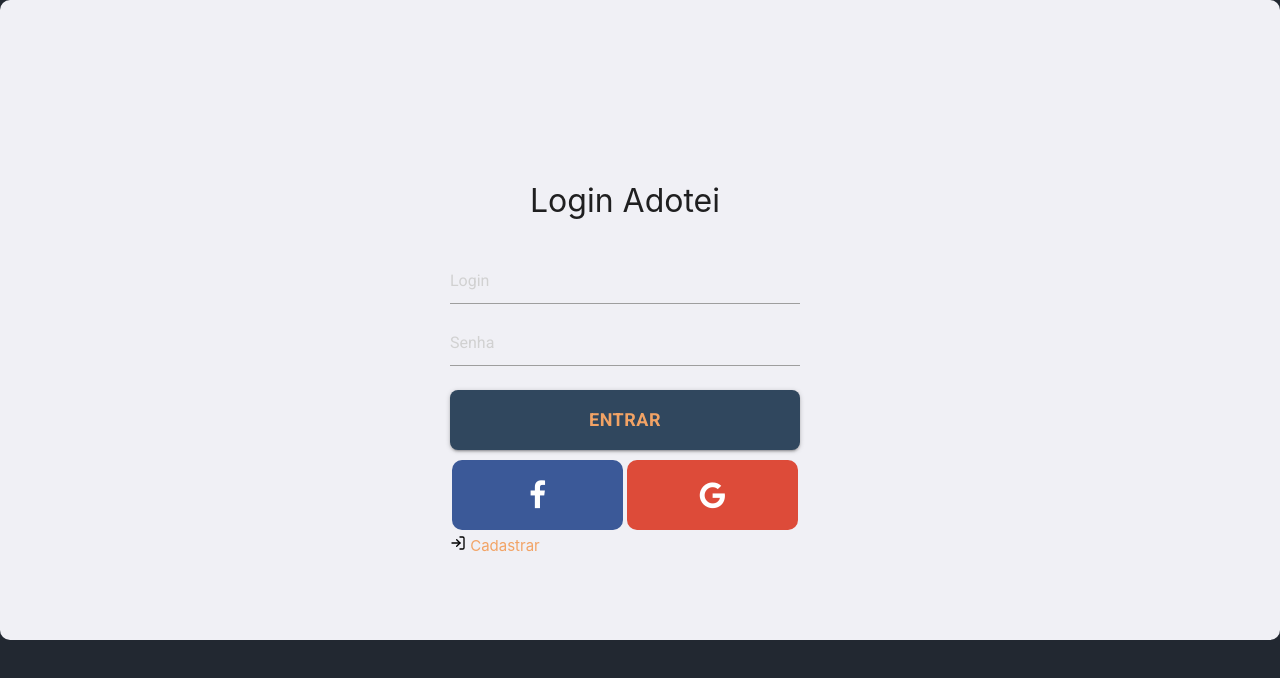
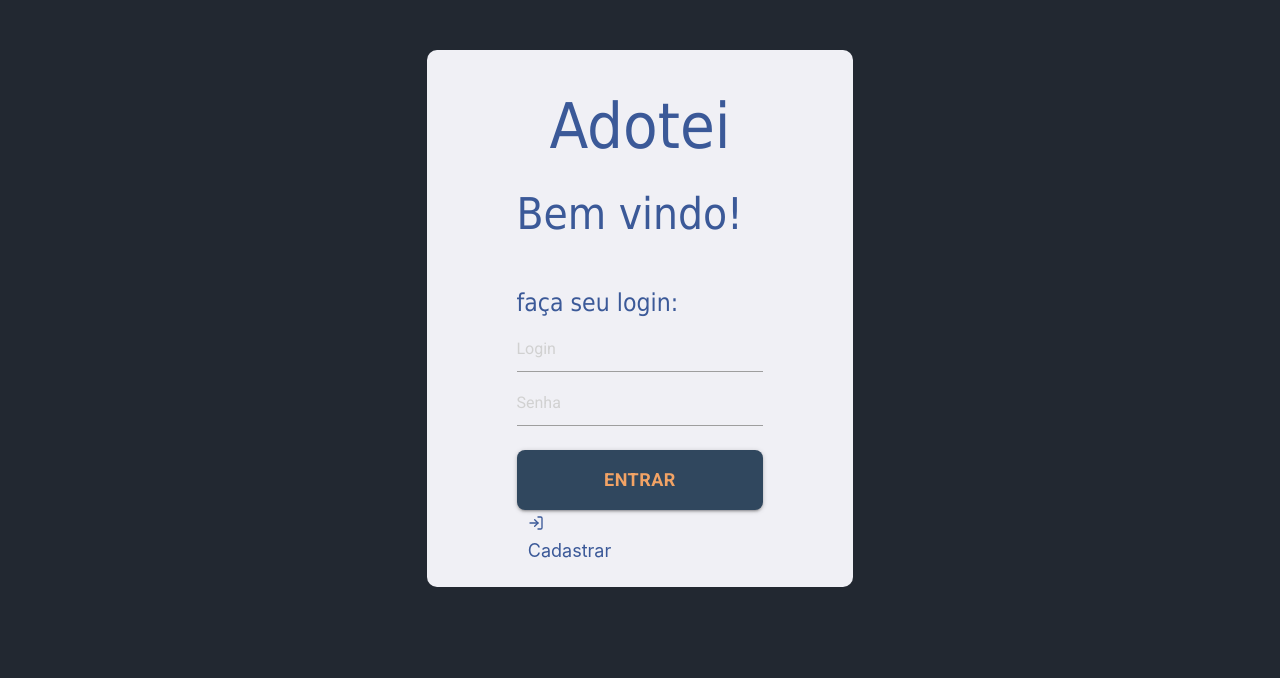
Before and after one commit to Angu-chuleta/Adotei-front, a React (Create React App) app: page / in a window 1280 px wide. Shown: the top 678 px of the page. Built offline with nearby package versions, Linux system fonts and the light colour scheme.

Commit message:
style(login): estilizei a tela de login e cadastro de usuario

```diff
--- a/src/pages/Login/index.js
+++ b/src/pages/Login/index.js
@@ -48,10 +48,15 @@ export default function Login() {
   }
 
   return (
-    <div className="login-container col s12">
-      <section className="form">
+    <div className="row">
+      <div className="login-container col s4 offset-s4">
+        <section className="form col s8 offset-s2">
           <form onSubmit={handleLogin}>
-          <h1>Login Adotei</h1>
+            <h1 id="adotei">Adotei</h1>
+
+            <h3 id="bemvindo">Bem vindo!</h3>
+
+            <h5 id="textologin">faça seu login:</h5>
             <input
               placeholder="Login"
               value={username}
@@ -66,19 +71,30 @@ export default function Login() {
               onChange={(e) => setSenha(e.target.value)}
             ></input>
             {FildErro ? <span id="erro">campo obrigatório</span> : null}
+            {!load ? (
               <button
-            className={load + "button btn waves-effect waves-light"}
+                className={"button btn waves-effect waves-light"}
                 type="submit"
               >
                 Entrar
               </button>
-          <Link className=".back-link" to="/registeruser">
-            <Link className="fa fa-facebook" to="/adocao"></Link>
-            <Link className="fa fa-google" to="/adocao"></Link>
-            <FiLogIn size={16} color="black" /> Cadastrar
+            ) : (
+              <div className="progress">
+                <div className="indeterminate"></div>
+              </div>
+            )}
+
+            <Link className="row" to="/registeruser">
+              {/* <Link className="fa fa-facebook" to="/adocao"></Link>
+            <Link className="fa fa-google" to="/adocao"></Link> */}
+              <div className="col s4 ">
+                <FiLogIn size={16} color="#3b5998" />
+                <span id="cadastro">Cadastrar</span>
+              </div>
             </Link>
           </form>
         </section>
+      </div>
     </div>
   );
 }
--- a/src/pages/Login/styles.css
+++ b/src/pages/Login/styles.css
@@ -1,54 +1,36 @@
 .login-container {
   /* position: absolute; */
-  width: 500px;
-  height: 500px;
-  /* left: 500px; */
-  top: 80px;
-  height: 80vh;
-  margin: 0 auto;
+  margin-top: 50px;
+  background-color: #f0f0f5;
 
-  background-color: #f0f0f5;
-  display: flex;
-  align-items: center;
-  justify-content: center;
   border-radius: 10px 10px 10px 10px;
-  /*
-    width: 450px;
-    left: 495px;
-    height: 80vh;
-    margin: 0 auto;
-
-
-*/
+}
+form input {
+  color: #3b5998;
 }
 #erro {
   color: #dd4b39;
 }
-.login-container section.form {
-  width: 100%;
-  max-width: 350px;
-  margin-right: 30px;
+#adotei {
+  font-family: "Tahoma";
+
+  color: #3b5998;
 }
+#bemvindo {
+  font-family: "Tahoma";
 
-.login-container section.form form {
-  margin-top: 100px;
+  color: #3b5998;
 }
-
-.login-container section.form form h1 {
-  font-size: 32px;
-  margin-bottom: 32px;
-  text-align: center;
+#textologin {
+  font-family: "Tahoma";
+  margin-top: 50px;
+  color: #3b5998;
 }
-
-.login-container section.form form input {
-  margin-top: 8px;
+#cadastro {
+  align-self: center;
+  font-size: large;
+  color: #3b5998;
 }
-.login-container .content section p {
-  font-size: 18px;
-  color: #737380;
-  line-height: 32;
-}
-
 /* Style all font awesome icons */
 .fa {
   padding: 20px;
--- a/src/pages/RegisterUser/index.js
+++ b/src/pages/RegisterUser/index.js
@@ -13,6 +13,9 @@ export default function RegisterUser() {
   const [telefone, setTelefone] = useState("");
   const [username, setUsename] = useState("");
   const [password, setPassword] = useState("");
+
+  const [load, setLoad] = useState(false);
+  const [formValido, setformValido] = useState(true);
   //const[city,setCity] = useState('');
   //const[state,setstate] = useState('');
 
@@ -24,12 +27,16 @@ export default function RegisterUser() {
   //   setImages(imageList);
   //   setFoto(`${imageList[0].data_url}`);
   // };
+  function validaForm() {
+    let filds = [foto, email, sobre, telefone, username, password];
+    return !(filds.indexOf((e) => e === "") === -1);
+  }
 
   async function handleRegister(e) {
     e.preventDefault();
     const role = 1;
     const credito = 0;
-
+    setLoad(true);
     const data = {
       username,
       password,
@@ -43,6 +50,8 @@ export default function RegisterUser() {
         credito,
       },
     };
+    if (validaForm()) {
+      setformValido(true);
       try {
         const response = await apiService.post("auth/new", data);
 
@@ -51,42 +60,56 @@ export default function RegisterUser() {
       } catch (err) {
         console.log("Erro no cadastro tente novamente: ", err);
       }
+    } else {
+      setformValido(false);
+    }
+
+    setLoad(false);
   }
 
   return (
-    <div className="registerUser-container">
-      <div className="content">
-        <section>
-          <p>Faça cadastro no Adotei e ajude os bichinhos</p>
-
-          <button className="waves-effect waves-light btn">
+    <div className="row">
+      <div className="caixaRegistro col s4 offset-s4">
+        <section className="col s12 sectionbox">
+          <div className="col s2">
             <Link className=".back-link" to="/">
+              <button className="waves-effect waves-light btn voltarbtn">
                 Voltar
+              </button>
             </Link>
-          </button>
+          </div>
+          <div className="col s6 offset-s1">
+            <h5 id="adotei">Faça cadastro no Adotei e ajude os bichinhos</h5>
+          </div>
         </section>
-        <form onSubmit={handleRegister}>
+        <form className="col s6 offset-s3" onSubmit={handleRegister}>
           <input
             placeholder="Nome completo"
             value={name}
             onChange={(e) => setName(e.target.value)}
           />
+
+          {formValido ? <div></div> : <span id="erro">campo obrigatório</span>}
           <input
             placeholder="Nome de usuário"
             value={username}
             onChange={(e) => setUsename(e.target.value)}
           />
+          {formValido ? <div></div> : <span id="erro">campo obrigatório</span>}
           <input
             placeholder="senha"
             type="password"
             value={password}
             onChange={(e) => setPassword(e.target.value)}
           />
-          <input type="url"
+          {formValido ? <div></div> : <span id="erro">campo obrigatório</span>}
+          <input
+            type="url"
             placeholder="Coloque o link da imagem aqui!"
             value={foto}
-            onChange={(e)=>setFoto(e.target.value)}
+            onChange={(e) => setFoto(e.target.value)}
           />
+          {formValido ? <div></div> : <span id="erro">campo obrigatório</span>}
           {/* <div className="App">
             <ImageUploading
               multiple
@@ -144,18 +167,25 @@ export default function RegisterUser() {
             value={email}
             onChange={(e) => setEmail(e.target.value)}
           />
+          {formValido ? <div></div> : <span id="erro">campo obrigatório</span>}
           <input
             placeholder="Telefone"
             value={telefone}
             onChange={(e) => setTelefone(e.target.value)}
           />
+          {formValido ? <div></div> : <span id="erro">campo obrigatório</span>}
           <input
             placeholder="Descrição"
             type="text"
             value={sobre}
             onChange={(e) => setSobre(e.target.value)}
           />
-
+          {formValido ? <div></div> : <span id="erro">campo obrigatório</span>}
+          {load ? (
+            <div className="progress">
+              <div className="indeterminate"></div>
+            </div>
+          ) : (
             <button
               className="button btn waves-effect waves-light"
               type="submit"
@@ -163,6 +193,7 @@ export default function RegisterUser() {
             >
               Cadastrar
             </button>
+          )}
         </form>
       </div>
     </div>
--- a/src/pages/RegisterUser/styles.css
+++ b/src/pages/RegisterUser/styles.css
@@ -1,23 +1,19 @@
-.registerUser-container {
+.caixaRegistro {
   /* width: 100%; */
-  /* max-width: 1120px; */
-  /* height: 100vh; */
-  margin: 0 auto;
-  display: flex;
-  align-items: center;
-  justify-content: center;
-}
-
-.registerUser-container .content {
-  /* width: 100%; */
+  margin-top: 50px;
   padding: 96px;
   background: #f0f0f5;
   box-shadow: 0 0 100px rgba(0, 0, 0, 0, 1);
   border-radius: 8px;
-  justify-content: center;
-  align-items: center;
+  /* justify-content: center; */
+  /* align-items: center; */
 }
-
+.voltarbtn {
+  margin-top: 20px;
+}
+.sectionbox {
+  margin-bottom: 50px;
+}
 a {
   color: #f2a365;
 }
@@ -26,9 +22,6 @@ a {
   color: #f2a365;
 }
 
-input {
-  background-color: #f2a365;
-}
 p {
   word-break: break-all;
 }
```
Lines whose indentation alone changed are shown as unchanged.
